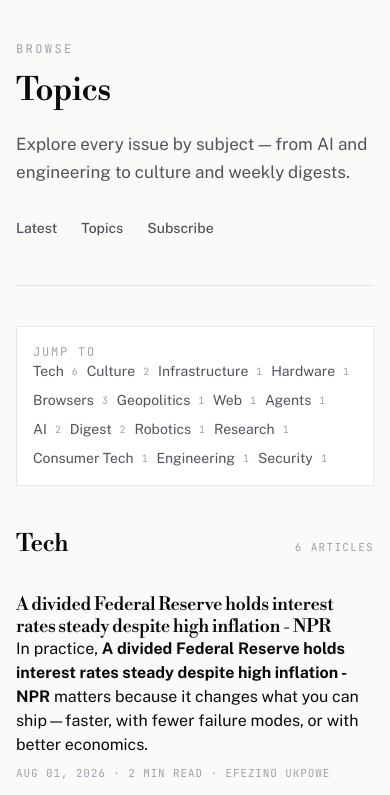
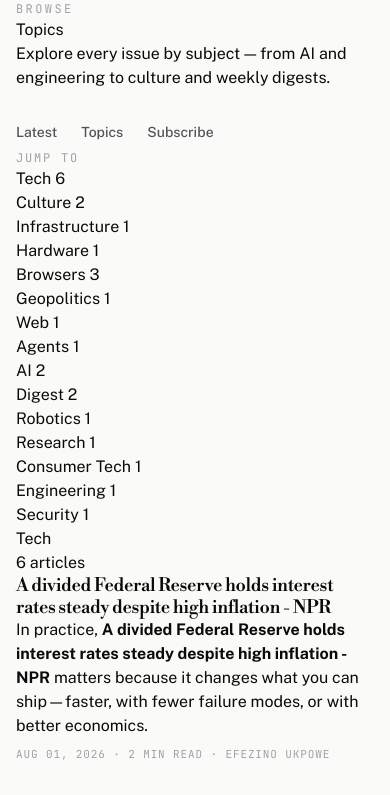
Before and after one commit to zheeno/jists, a Jekyll site: the page built from categories.html, in a window 390 px wide. Shown: the top 795 px of the page. Built offline with Jekyll 4.4.1, drawn with Linux system fonts in a browser that asks for light colours; nearby versions of some CDN libraries; grey boxes are pictures that could not be loaded.

Commit message:
Update assets/site.css

```diff
--- a/assets/site.css
+++ b/assets/site.css
@@ -232,14 +232,6 @@
 .post-card--featured,
 .post-card--compact {
   list-style: none;
-  display: flex;
-  flex-direction: column;
-}
-
-.post-card--featured > .category-badge,
-.post-card--compact > .category-badge,
-.post-card--uniform > .category-badge {
-  margin-bottom: var(--space-3);
 }
 
 .post-card--featured {
@@ -808,197 +800,3 @@
   from { opacity: 0; transform: translateY(4px); }
   to { opacity: 1; transform: translateY(0); }
 }
-
-/* Category badges */
-.category-badge {
-  display: inline-block;
-  font-family: var(--font-mono);
-  font-size: 0.6875rem;
-  letter-spacing: 0.14em;
-  text-transform: uppercase;
-  color: var(--color-ink-muted);
-  text-decoration: none;
-  padding: 0.3rem 0.65rem;
-  border: 1px solid color-mix(in srgb, var(--color-ink) 14%, transparent);
-  background: color-mix(in srgb, var(--color-ink) 4%, transparent);
-  line-height: 1.2;
-  transition:
-    color var(--duration-fast) var(--ease-out),
-    border-color var(--duration-fast) var(--ease-out),
-    background var(--duration-fast) var(--ease-out);
-}
-
-.category-badge:hover,
-.category-badge:focus-visible {
-  color: var(--color-accent);
-  border-color: color-mix(in srgb, var(--color-accent) 45%, transparent);
-  background: color-mix(in srgb, var(--color-accent) 8%, transparent);
-  outline: none;
-}
-
-.post-card--uniform,
-.topic-card {
-  display: flex;
-  flex-direction: column;
-}
-
-.article-header .category-badge {
-  margin-top: var(--space-4);
-  margin-bottom: 0;
-}
-
-/* Topics archive page */
-.topics-page {
-  padding-bottom: var(--space-16);
-}
-
-.topics-masthead {
-  padding-block: var(--space-10);
-  border-bottom: 1px solid color-mix(in srgb, var(--color-ink) 10%, transparent);
-}
-
-@media (min-width: 768px) {
-  .topics-masthead {
-    padding-block: var(--space-12);
-  }
-}
-
-.topics-masthead-nav {
-  margin-top: var(--space-6);
-}
-
-.topics-title {
-  margin: var(--space-2) 0 0;
-  font-family: var(--font-display);
-  font-size: clamp(2rem, 5vw, 2.75rem);
-  font-weight: 500;
-  letter-spacing: -0.02em;
-}
-
-.topics-dek {
-  margin: var(--space-4) 0 0;
-  max-width: 36rem;
-  color: var(--color-ink-muted);
-  font-size: 1.0625rem;
-  line-height: 1.65;
-}
-
-.topics-layout {
-  display: grid;
-  gap: var(--space-10);
-  margin-top: var(--space-10);
-}
-
-@media (min-width: 1024px) {
-  .topics-layout {
-    grid-template-columns: minmax(11rem, 14rem) minmax(0, 1fr);
-    gap: var(--space-12);
-    align-items: start;
-  }
-}
-
-.topics-jump-nav {
-  padding: var(--space-4);
-  border: 1px solid color-mix(in srgb, var(--color-ink) 10%, transparent);
-  background: var(--color-bg-elevated);
-}
-
-@media (min-width: 1024px) {
-  .topics-jump-nav {
-    position: sticky;
-    top: var(--space-6);
-  }
-}
-
-.topics-jump-list {
-  list-style: none;
-  margin: var(--space-3) 0 0;
-  padding: 0;
-  display: flex;
-  flex-direction: column;
-  gap: var(--space-1);
-}
-
-@media (max-width: 1023px) {
-  .topics-jump-list {
-    flex-direction: row;
-    flex-wrap: wrap;
-    gap: var(--space-2);
-  }
-}
-
-.topics-jump-list li {
-  display: flex;
-  align-items: center;
-  gap: var(--space-2);
-}
-
-.topics-jump-link {
-  font-size: 0.875rem;
-  color: var(--color-ink-muted);
-  text-decoration: none;
-  transition: color var(--duration-fast) var(--ease-out);
-}
-
-.topics-jump-link:hover,
-.topics-jump-link:focus-visible {
-  color: var(--color-accent);
-  outline: none;
-}
-
-.topics-jump-count {
-  font-family: var(--font-mono);
-  font-size: 0.625rem;
-  letter-spacing: 0.08em;
-  color: var(--color-ink-faint);
-}
-
-.topic-section {
-  padding-top: var(--space-10);
-  scroll-margin-top: var(--space-6);
-}
-
-.topic-section:first-child {
-  padding-top: 0;
-}
-
-.topic-section + .topic-section {
-  margin-top: var(--space-12);
-  border-top: 1px solid color-mix(in srgb, var(--color-ink) 8%, transparent);
-}
-
-.topic-section-header {
-  display: flex;
-  flex-wrap: wrap;
-  align-items: baseline;
-  justify-content: space-between;
-  gap: var(--space-3);
-  margin-bottom: var(--space-8);
-}
-
-.topic-section-title {
-  margin: 0;
-  font-family: var(--font-display);
-  font-size: clamp(1.5rem, 3vw, 2rem);
-  font-weight: 500;
-  letter-spacing: -0.02em;
-}
-
-.topic-section-count {
-  margin: 0;
-  font-family: var(--font-mono);
-  font-size: 0.6875rem;
-  letter-spacing: 0.12em;
-  text-transform: uppercase;
-  color: var(--color-ink-faint);
-}
-
-.topic-grid {
-  margin-top: 0;
-}
-
-.topics-empty {
-  margin-top: var(--space-10);
-  color: var(--color-ink-muted);
-  font-size: 0.9375rem;
-}
```
